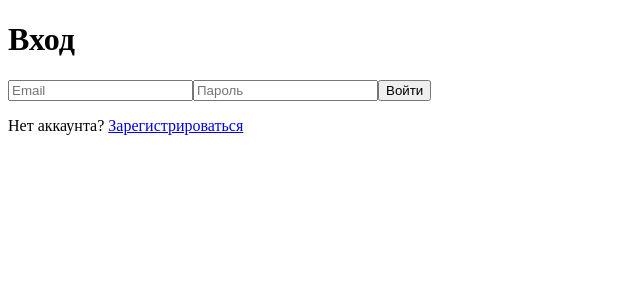
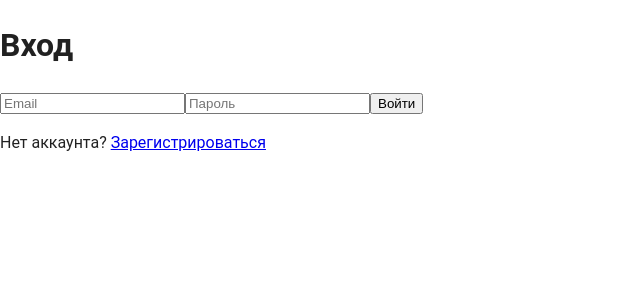
Before and after one commit to KseniyaAnd/kanban-frontend, a React (Vite) app: page /auth/login in a window 1280 px wide. Shown: the top 300 px of the page, without its empty margins (0-640 px from the left). Built offline with nearby package versions, Linux system fonts and the light colour scheme.

Commit message:
feat: add theme lib, update routing

```diff
--- a/package.json
+++ b/package.json
@@ -30,6 +30,7 @@
     "@hookform/resolvers": "^5.4.0",
     "@mui/icons-material": "^9.1.1",
     "@mui/material": "^9.1.2",
+    "@mui/styled-engine-sc": "^9.1.1",
     "@tanstack/react-query": "^5.101.2",
     "@tanstack/react-query-devtools": "^5.101.2",
     "@tanstack/react-router": "^1.170.16",
@@ -43,6 +44,7 @@
     "react-i18next": "^17.0.8",
     "react-router": "^8.1.0",
     "react-router-dom": "^7.18.1",
+    "styled-components": "^6.4.3",
     "zod": "^4.4.3",
     "zustand": "^5.0.14"
   },
--- /dev/null
+++ b/src/App.tsx
@@ -0,0 +1,19 @@
+import { RouterProvider } from 'react-router-dom'
+import { QueryClient, QueryClientProvider } from '@tanstack/react-query'
+import { ThemeProvider } from '@mui/material/styles'
+import CssBaseline from '@mui/material/CssBaseline'
+import theme from './theme'
+import { router } from './router'
+
+const queryClient = new QueryClient()
+
+export default function App() {
+  return (
+    <QueryClientProvider client={queryClient}>
+      <ThemeProvider theme={theme}>
+        <CssBaseline />
+        <RouterProvider router={router} />
+      </ThemeProvider>
+    </QueryClientProvider>
+  )
+}
--- a/src/layout.tsx
+++ b/src/layout.tsx
@@ -1,14 +1,11 @@
 import { Outlet } from 'react-router-dom'
-import { QueryClient, QueryClientProvider } from '@tanstack/react-query'
 
-const queryClient = new QueryClient()
-
-export default function Layout() {
+export function Layout() {
   return (
-    <QueryClientProvider client={queryClient}>
-      <div>
+    <div>
+      <main>
         <Outlet />
-      </div>
-    </QueryClientProvider>
+      </main>
+    </div>
   )
 }
--- a/src/main.tsx
+++ b/src/main.tsx
@@ -1,13 +1,21 @@
 import React from 'react'
 import ReactDOM from 'react-dom/client'
-import { RouterProvider } from 'react-router-dom'
-import { router } from './router'
+import App from './App'
+
+// Итого:
+// 1. Использовать MUI библиотеку для UI (настроить theme со всеми цветами и типографией)
+// 2. Добавить переводы на русский и английский языки (подгружать переводы асинхронно в компоненте. Используй i18next-resources-to-backend)
+// 3. Добавить интерсепторы для axios (для авторизации и обновления токенов)
+// 4. Добавить lazy loading для компонентов с Suspense и ErrorBoundary
+// 5. Добавить zod схемы для форм и валидацию форм (zodResolver). Тип можно получить из схемы z.infer<typeof schema>
+// 6. .env  файл должен быть в gitignore!!! Создай также .env.example файл с описанием всех переменных
+// 7. Используй flat config для eslint (не забудь включить flat config в настройках vscode!!!) Ошибки prettier также показывать как errors
 
 const rootElement = document.getElementById('root')
 if (rootElement) {
   ReactDOM.createRoot(rootElement).render(
     <React.StrictMode>
-      <RouterProvider router={router} />
+      <App />
     </React.StrictMode>,
   )
 }
--- a/src/router.tsx
+++ b/src/router.tsx
@@ -1,21 +1,37 @@
-import { createBrowserRouter, Navigate } from 'react-router-dom'
-import Layout from './layout'
-import LoginPage from './pages/LoginPage'
-import RegisterPage from './pages/RegisterPage'
+import { createBrowserRouter, Navigate, Outlet } from 'react-router-dom'
+import { Layout } from './layout'
+import { lazy, Suspense } from 'react'
 import ProtectedRoute from './protected-route'
-import BoardsPage from './pages/BoardsPage'
+
+const LoginPage = lazy(() => import('./pages/LoginPage'))
+const RegisterPage = lazy(() => import('./pages/RegisterPage'))
+const BoardsPage = lazy(() => import('./pages/BoardsPage'))
+
+const withSuspense = (Component: React.ComponentType) => (
+  <Suspense fallback={<div>Загрузка...</div>}>
+    <Component />
+  </Suspense>
+)
 
 export const router = createBrowserRouter([
   {
     path: '/',
-    element: <Layout />,
+    element: <Outlet />,
     children: [
       { index: true, element: <Navigate to="/auth/login" replace /> },
-      { path: 'auth/login', element: <LoginPage /> },
-      { path: 'auth/register', element: <RegisterPage /> },
+      { path: 'auth/login', element: withSuspense(LoginPage) },
+      { path: 'auth/register', element: withSuspense(RegisterPage) },
       {
         element: <ProtectedRoute />,
-        children: [{ path: 'boards', element: <BoardsPage /> }],
+        children: [
+          {
+            element: <Layout />,
+            children: [
+              { path: 'boards', element: withSuspense(BoardsPage) },
+              // { path: 'profile', element: withSuspense(ProfilePage)},
+            ],
+          },
+        ],
       },
     ],
   },
--- /dev/null
+++ b/src/theme.ts
@@ -0,0 +1,23 @@
+import { createTheme } from '@mui/material/styles'
+
+const theme = createTheme({
+  palette: {
+    primary: {
+      main: '#1976d2',
+      light: '#42a5f5',
+      dark: '#1565c0',
+    },
+    secondary: {
+      main: '#9c27b0',
+    },
+  },
+  typography: {
+    fontFamily: 'Roboto, Arial, sans-serif',
+    h1: {
+      fontSize: '2.5rem',
+      fontWeight: 700,
+    },
+  },
+})
+
+export default theme
```
Also changed, not shown: 1 other file (tests, documents, lock files or other folders).
